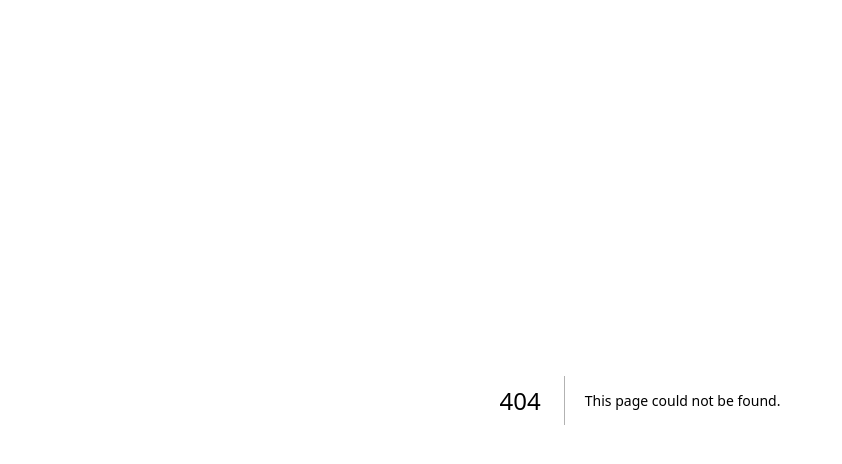
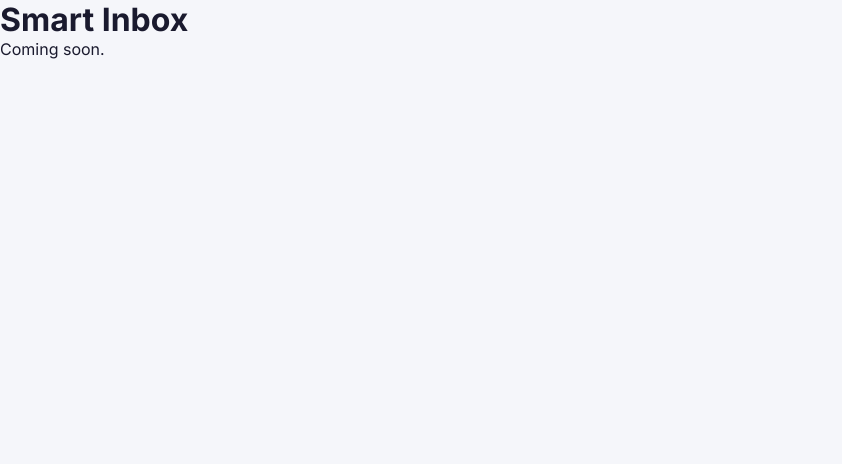
Before and after one commit to dzacal/tonysummit, a Next.js app: page /summit/inbox in a window 1280 px wide. Before the commit this address had no page. Shown: the top 464 px of the page, without its empty margins (0-842 px from the left). Built offline with nearby package versions, Linux system fonts and the light colour scheme.

Commit message:
Create page.js

```diff
--- /dev/null
+++ b/app/summit/inbox/page.js
@@ -0,0 +1,8 @@
+export default function SmartInboxPage() {
+    return (
+        <div>
+            <h1>Smart Inbox</h1>
+            <p>Coming soon.</p>
+        </div>
+    );
+}
```
